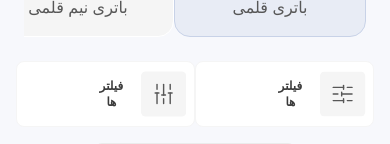
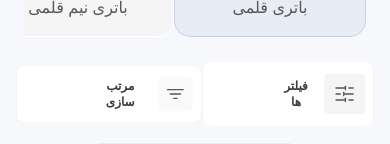
Before and after one commit to mahyarErshad/anaram-react, a React (Create React App) app: page /products in a window 390 px wide. Shown: the part 363-507 px from the top of the page. Built offline with nearby package versions, Linux system fonts and the light colour scheme; a web font is replaced by a local one.

Commit message:
On lg screens button is hidden

```diff
--- a/src/Components/Utils/Buttons/ProductPageFilterButton/ProductPageFilterButton.jsx
+++ b/src/Components/Utils/Buttons/ProductPageFilterButton/ProductPageFilterButton.jsx
@@ -2,7 +2,7 @@ import React from "react";
 
 function ProductPageFilterButton({ className, icon, text }) {
   return (
-    <button className={`${className} p-2 flex justify-start items-center gap-3 bg-white border border-NeutralN20 rounded-lg`}>
+    <button className={`${className} p-2 flex justify-start items-center gap-3 bg-white border border-NeutralN20 rounded-lg lg:hidden`}>
       {icon}
       <span className="text-xs font-semibold text-NeutralN500 ml-[4.3125rem]">{text}</span>
     </button>
--- a/src/Pages/ProductsPage/ProductsPageCardsSection/ProductsPageCardsSection.jsx
+++ b/src/Pages/ProductsPage/ProductsPageCardsSection/ProductsPageCardsSection.jsx
@@ -5,6 +5,7 @@ import "./styles.css";
 import ProductsPageCards from "./ProductsPageCards/ProductsPageCards";
 import ReactPaginate from "react-paginate";
 import { ReactComponent as PaginateButton } from "../../../assets/images/icons/carousel-button-arrow.svg";
+import { ReactComponent as FiltersIcon } from "../../../assets/images/icons/filters-button-icon.svg";
 import ProductPageFilterButton from "../../../Components/Utils/Buttons/ProductPageFilterButton/ProductPageFilterButton";
 
 function ProductsPageCardsSection() {
@@ -22,8 +23,8 @@ function ProductsPageCardsSection() {
       <Tabs>
         <TabList className="flex max-lg:justify-around lg:justify-start md:gap-12 lg:gap-4 items-center mb-4">
           <SettingsIcon className="max-lg:hidden" />
-          <ProductPageFilterButton icon={<SettingsIcon className="rotate-90" />} text="فیلتر ها" className="lg:hidden" />
-          <ProductPageFilterButton icon={<SettingsIcon />} text="فیلتر ها" className="lg:hidden" />
+          <ProductPageFilterButton icon={<SettingsIcon className="rotate-90" />} text="فیلتر ها" />
+          <ProductPageFilterButton icon={<FiltersIcon />} text="مرتب سازی" />
           <div className="flex-center gap-6 max-sm:hidden">
             <span className="text-NeutralN500 text-sm font-semibold -ml-2">مرتب سازی:</span>
             <Tab className="ProductsPageCardsSection__tabs duration-300 font-semibold text-sm text-NeutralN400 cursor-pointer">پرفروش‌ترین</Tab>
```
